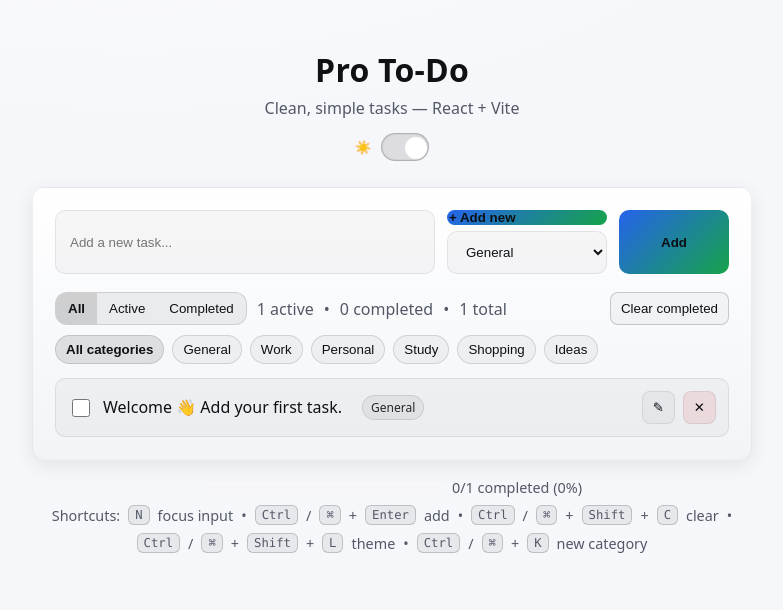
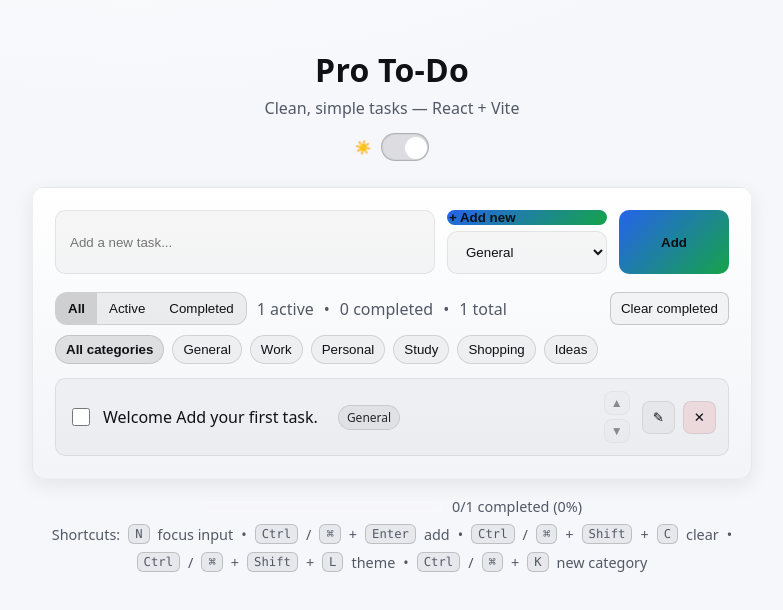
Before and after one commit to bax082024/TodoList-REACT, a React (Vite) app: page / in a window 1280 px wide. Shown: the top 610 px of the page, without its empty margins (248-1031 px from the left). Built offline with nearby package versions, Linux system fonts and the light colour scheme.

Commit message:
updated readme

```diff
--- a/src/App.jsx
+++ b/src/App.jsx
@@ -32,7 +32,7 @@ export default function App() {
     return [
       {
         id: crypto.randomUUID(),
-        text: "Welcome 👋 Add your first task.",
+        text: "Welcome  Add your first task.",
         completed: false,
         createdAt: Date.now(),
         category: "General",
--- a/src/components/TodoItem.jsx
+++ b/src/components/TodoItem.jsx
@@ -1,6 +1,15 @@
 import { useEffect, useRef, useState } from "react";
 
-export default function TodoItem({ todo, onToggle, onDelete, onEdit }) {
+export default function TodoItem({
+  todo,
+  isFirst,
+  isLast,
+  onToggle,
+  onDelete,
+  onEdit,
+  onMoveUp,
+  onMoveDown,
+}) {
   const [editing, setEditing] = useState(false);
   const [draft, setDraft] = useState(todo.text);
   const inputRef = useRef(null);
@@ -10,17 +19,20 @@ export default function TodoItem({ todo, onToggle, onDelete, onEdit }) {
   function startEdit() { setDraft(todo.text); setEditing(true); }
   function save() {
     setEditing(false);
-    if (draft.trim() && draft.trim() !== todo.text) onEdit(todo.id, draft);
+    const v = draft.trim();
+    if (v && v !== todo.text) onEdit(todo.id, v);
   }
   function onKeyDown(e) { if (e.key === "Enter") save(); if (e.key === "Escape") setEditing(false); }
 
   return (
     <li className={`todo-item ${todo.completed ? "is-done" : ""} ${editing ? "is-editing" : ""}`}>
+      {/* CONTENT */}
       <label className="todo-item__left">
         <input
           type="checkbox"
           checked={todo.completed}
           onChange={() => onToggle(todo.id)}
+          aria-label={todo.completed ? "Mark as not completed" : "Mark as completed"}
         />
 
         {!editing ? (
@@ -28,7 +40,7 @@ export default function TodoItem({ todo, onToggle, onDelete, onEdit }) {
             <span className="text" onDoubleClick={startEdit} title="Double-click to edit">
               {todo.text}
             </span>
-            <span className={`badge`} data-cat={todo.category}>{todo.category}</span>
+            <span className="badge" data-cat={todo.category}>{todo.category}</span>
           </>
         ) : (
           <input
@@ -43,10 +55,13 @@ export default function TodoItem({ todo, onToggle, onDelete, onEdit }) {
         )}
       </label>
 
+      {/* ACTIONS ON THE RIGHT (arrows + edit + delete) */}
       <div className="todo-actions">
-        {!editing && (
-          <button className="btn" onClick={startEdit} title="Edit">✎</button>
-        )}
+        <div className="reorder-group">
+          <button className="btn btn--sm" onClick={onMoveUp} disabled={isFirst} title="Move up">▲</button>
+          <button className="btn btn--sm" onClick={onMoveDown} disabled={isLast} title="Move down">▼</button>
+        </div>
+        {!editing && <button className="btn" onClick={startEdit} title="Edit">✎</button>}
         <button className="btn btn--danger" onClick={() => onDelete(todo.id)} title="Delete">✕</button>
       </div>
     </li>
--- a/src/components/TodoList.jsx
+++ b/src/components/TodoList.jsx
@@ -1,11 +1,29 @@
 import TodoItem from "./TodoItem.jsx";
 
-export default function TodoList({ todos, onToggle, onDelete, onEdit }) {
+export default function TodoList({
+  todos,
+  onToggle,
+  onDelete,
+  onEdit,
+  onMoveUp,
+  onMoveDown,
+}) {
   if (todos.length === 0) return <p className="empty">No tasks found for this filter.</p>;
+
   return (
     <ul className="todo-list">
-      {todos.map(t => (
-        <TodoItem key={t.id} todo={t} onToggle={onToggle} onDelete={onDelete} onEdit={onEdit} />
+      {todos.map((t, i) => (
+        <TodoItem
+          key={t.id}
+          todo={t}
+          isFirst={i === 0}
+          isLast={i === todos.length - 1}
+          onToggle={onToggle}
+          onDelete={onDelete}
+          onEdit={onEdit}
+          onMoveUp={() => onMoveUp(t.id)}
+          onMoveDown={() => onMoveDown(t.id)}
+        />
       ))}
     </ul>
   );
--- a/src/styles.css
+++ b/src/styles.css
@@ -464,3 +464,24 @@ kbd {
   background: rgba(0,0,0,.06);
   border-color: rgba(0,0,0,.18);
 }
+
+/* Layout: [content] [actions] */
+.todo-item { grid-template-columns: 1fr auto; }
+
+/* Actions container on the right */
+.todo-actions {
+  display: flex;
+  align-items: center;
+  gap: 8px;
+}
+
+/* Up/Down arrows stacked vertically on the right */
+.reorder-group {
+  display: flex;
+  flex-direction: column;
+  gap: 4px;
+  margin-right: 4px; /* space before edit/delete */
+}
+
+.btn--sm { padding: 4px 6px; font-size: 12px; }
+.btn--sm:disabled { opacity: .45; cursor: default; }
```
Also changed, not shown: 1 other file (tests, documents, lock files or other folders).
